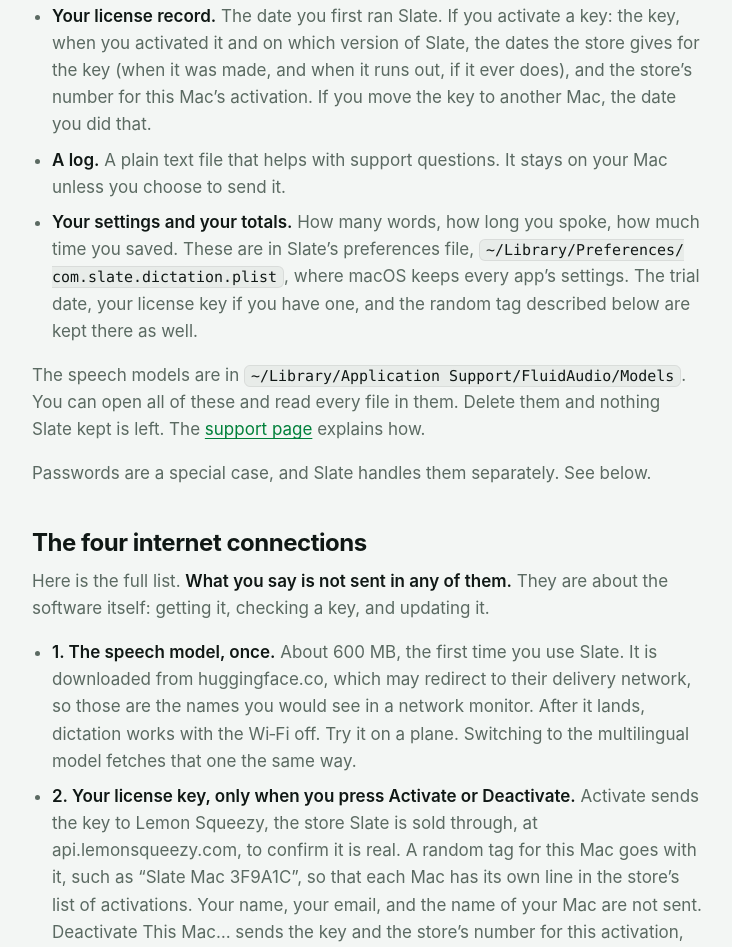
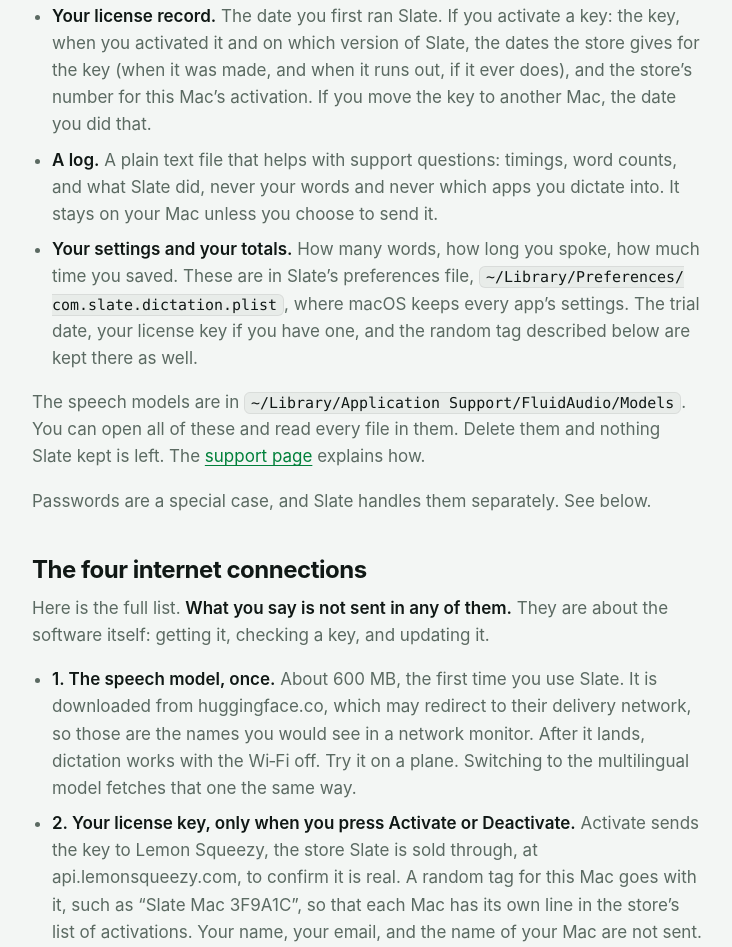
Before and after one commit to MuhammadFHossain/slate-site, a plain HTML site: page privacy.html in a window 1280 px wide. Shown: the part 1207-2154 px from the top of the page, without its empty margins (272-1004 px from the left). Drawn offline with Linux system fonts and the light colour scheme.

Commit message:
The privacy page says what the log holds
Timings, word counts and what Slate did; never your words, and never which
apps you dictate into. The app stopped naming apps in its log in the same
change that set the price to $27.

Co-Authored-By: Claude Opus 5.5 <noreply@anthropic.com>

```diff
--- a/privacy.html
+++ b/privacy.html
@@ -79,7 +79,7 @@
     <li><strong>Your notes.</strong> The things you saved on purpose by holding Shift with the talk key. These stay until you delete them.</li>
     <li><strong>Your dictionary.</strong> The names and spellings you added yourself.</li>
     <li><strong>Your license record.</strong> The date you first ran Slate. If you activate a key: the key, when you activated it and on which version of Slate, the dates the store gives for the key (when it was made, and when it runs out, if it ever does), and the store&rsquo;s number for this Mac&rsquo;s activation. If you move the key to another Mac, the date you did that.</li>
-    <li><strong>A log.</strong> A plain text file that helps with support questions. It stays on your Mac unless you choose to send it.</li>
+    <li><strong>A log.</strong> A plain text file that helps with support questions: timings, word counts, and what Slate did, never your words and never which apps you dictate into. It stays on your Mac unless you choose to send it.</li>
     <li><strong>Your settings and your totals.</strong> How many words, how long you spoke, how much time you saved. These are in Slate&rsquo;s preferences file, <code>~/<wbr>Library/<wbr>Preferences/<wbr>com.slate.dictation.plist</code>, where macOS keeps every app&rsquo;s settings. The trial date, your license key if you have one, and the random tag described below are kept there as well.</li>
   </ul>
   <p>The speech models are in
```
